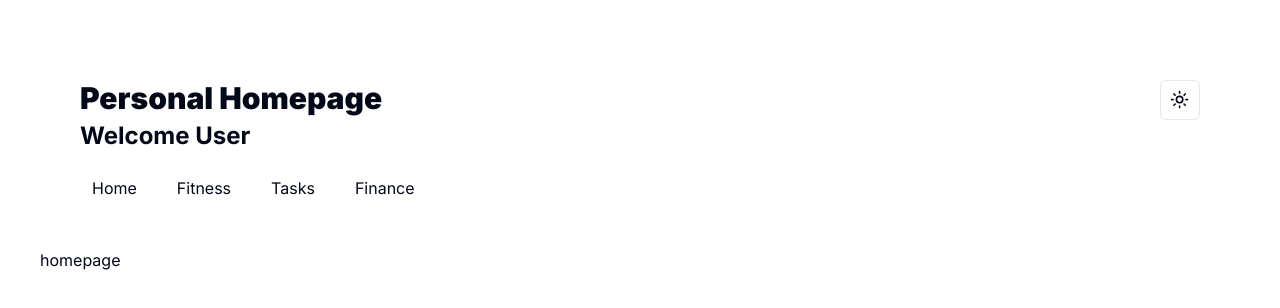
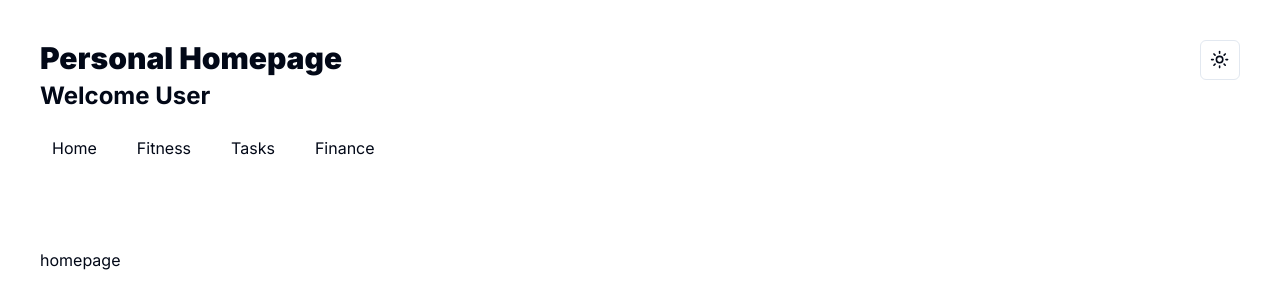
Before and after one commit to BlueMonkeyQ/Personal-Homepage, a Next.js app in the folder frontend/: page / in a window 1280 px wide. Shown: the top 308 px of the page. Built offline with nearby package versions, Linux system fonts and the light colour scheme.

Commit message:
wrapped {children} with PageContainer component

```diff
--- a/frontend/src/app/layout.tsx
+++ b/frontend/src/app/layout.tsx
@@ -30,7 +30,6 @@ export default function RootLayout({
           fontSans.variable
         )}
       >
-        <PageContainer>
         <ThemeProvider
           attribute="class"
           defaultTheme="system"
@@ -38,10 +37,11 @@ export default function RootLayout({
           disableTransitionOnChange
         >
           <Navbar />
+          <PageContainer>
             {children}
+          </PageContainer>
         </ThemeProvider>
-          </PageContainer>
       </body>
-    </html>
+    </html >
   );
 }
```
Lines whose indentation alone changed are shown as unchanged.
